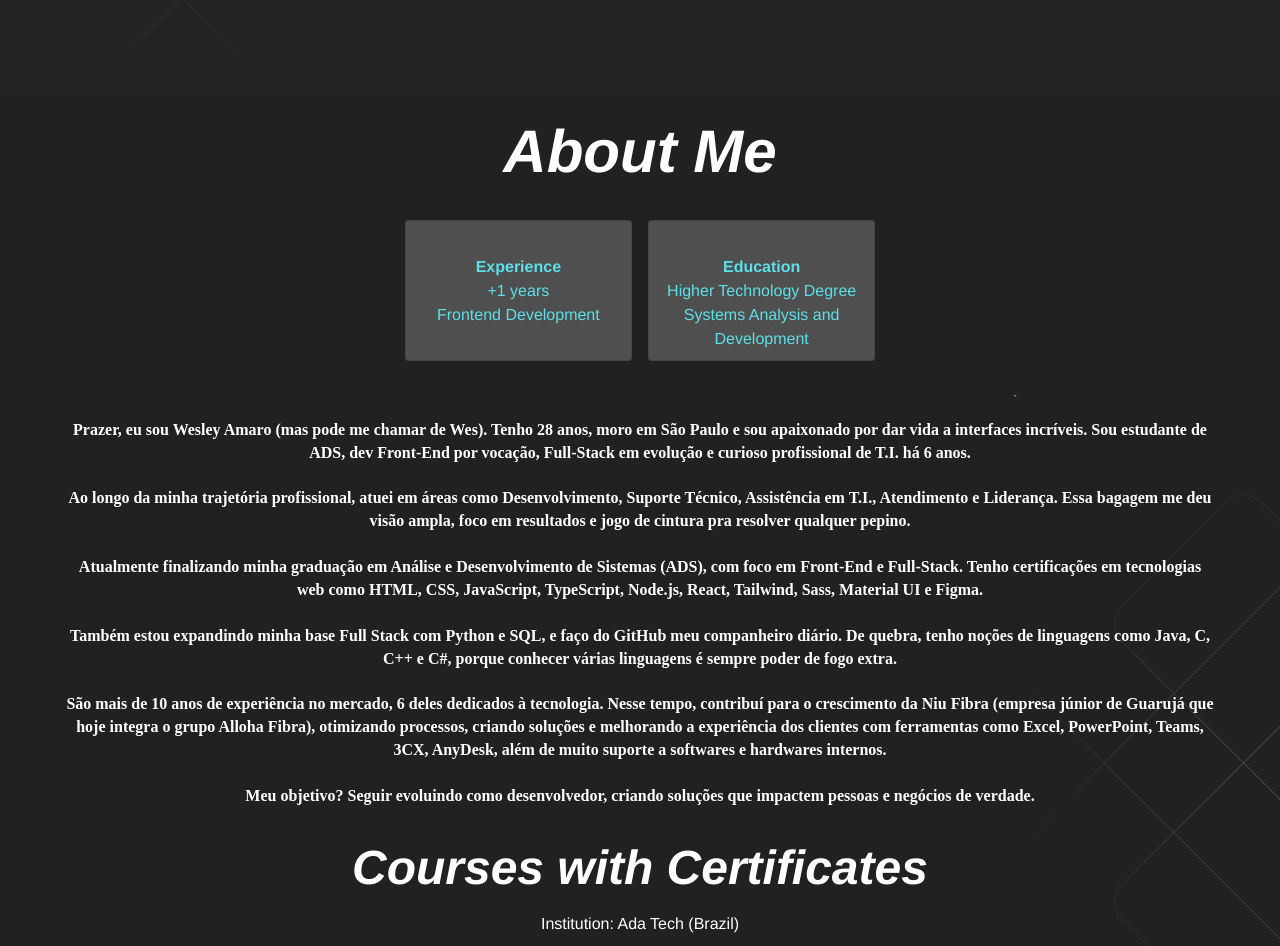
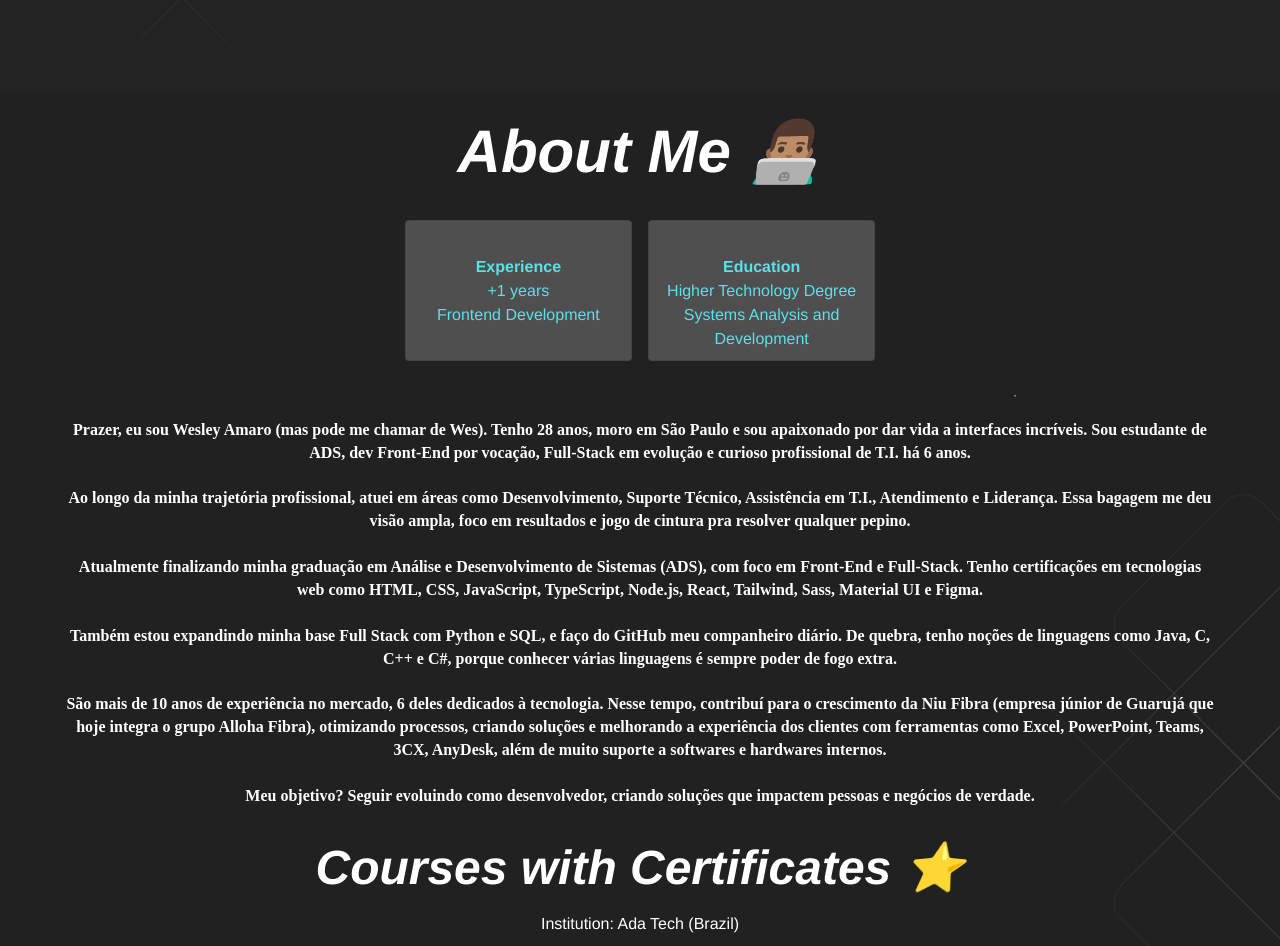
Before and after one commit to pohawesleyp/myportfolio, a React (Vite) app in the folder myportfolio-project/: page / in a window 1280 px wide. Shown: the part 708-1654 px from the top of the page. Built offline with nearby package versions, Linux system fonts and the light colour scheme; some icons are missing.

Commit message:
style: add emojis to h3 pages

```diff
--- a/myportfolio-project/src/pages/Home/sections/About/AboutCourses.tsx
+++ b/myportfolio-project/src/pages/Home/sections/About/AboutCourses.tsx
@@ -4,7 +4,7 @@ import { Box } from "@mui/system";
 import TypewriterBody from "../../../../components/Typewriter/TypewriterBody";
 
 const AboutSection = styled(Box)(({ theme }) => ({
-  marginBottom: theme.spacing(4),
+  marginBottom: theme.spacing(1),
   textAlign: "left",
 }));
 
@@ -20,7 +20,7 @@ const AboutCouses: React.FC = () => {
             fontWeight="bold"
             textAlign="center"
           >
-            Courses with Certificates
+            Courses with Certificates ⭐
           </Typography>
 
           <TypewriterBody
--- a/myportfolio-project/src/pages/Home/sections/About/AboutHeader.tsx
+++ b/myportfolio-project/src/pages/Home/sections/About/AboutHeader.tsx
@@ -5,7 +5,7 @@ const AboutHeader: React.FC = () => {
     <>
       <Box mb={4} textAlign="center">
         <Typography variant="h2" fontStyle="italic" fontWeight="bold">
-          About Me
+          About Me 👨🏽‍💻
         </Typography>
       </Box>
     </>
```
